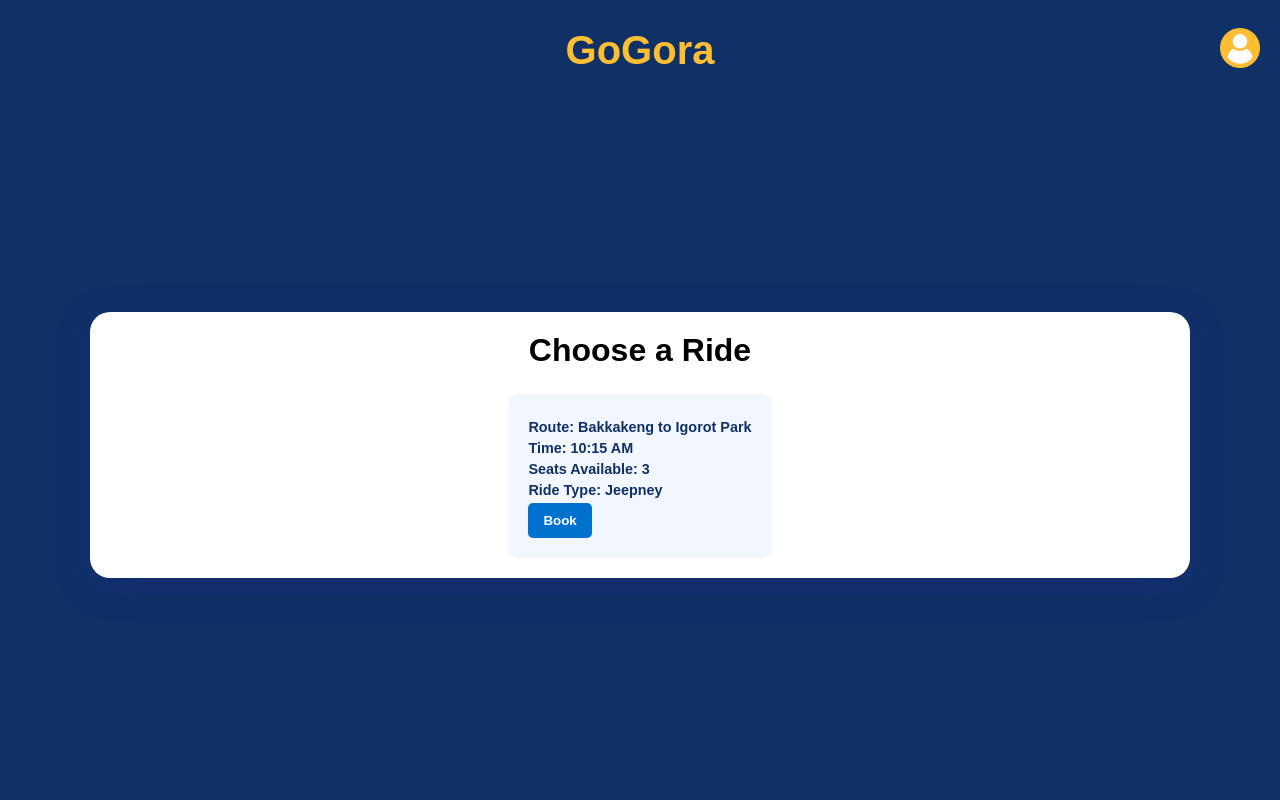
After one commit to jekkaii/GoGora, a PHP site: page /booking.php in a window 1280 px wide. The commit adds this page. Run offline with PHP 8.4, Linux system fonts and the light colour scheme.

Commit message:
Booking (passenger)

```diff
--- /dev/null
+++ b/passenger/booking.php
@@ -0,0 +1,32 @@
+<!DOCTYPE html>
+<html lang="en">
+<head>
+    <meta charset="UTF-8">
+    <meta name="viewport" content="width=device-width, initial-scale=1.0">
+    <title>GoGora Booking</title>
+    <link rel="stylesheet" href="styles.css">
+</head>
+<body id="book-bod">
+    <!-- Header Section -->
+    <header class="book-head">
+        <h1>GoGora</h1>
+        <a href="#"><img src="assets/profile.png" alt="Profile"></a>
+    </header>
+
+    <!-- Main Content Section -->
+    <div class="book-cont">
+        <h1>Choose a Ride</h1>
+        <section class="ride-list">
+            <div class="ride-item">
+                <div class="ride-info">
+                    <p>Route: Bakkakeng to Igorot Park</p>
+                    <p>Time: 10:15 AM</p>
+                    <p>Seats Available: 3</p>
+                    <p>Ride Type: Jeepney</p>
+                    <button class="book-btn">Book</button>
+                </div>
+            </div>
+        </section>
+    </div>
+</body>
+</html>
--- a/passenger/styles.css
+++ b/passenger/styles.css
@@ -81,7 +81,8 @@ h2 {
     font-size: 14px;
 }
 
-.input-group input, .input-group select {
+.input-group input,
+.input-group select {
     width: 100%;
     padding: 12px;
     border: none;
@@ -109,7 +110,8 @@ h2 {
     justify-content: space-between;
 }
 
-.first-name, .last-name {
+.first-name,
+.last-name {
     flex: 1;
     margin-right: 10px;
 }
@@ -137,7 +139,8 @@ h2 {
     border-radius: 8px;
     cursor: pointer;
     transition: background 0.3s ease;
-    margin-bottom: 30px; /* Adjusted for more space */
+    margin-bottom: 30px;
+    /* Adjusted for more space */
 }
 
 .register-btn:hover {
@@ -170,9 +173,111 @@ h2 {
     border-radius: 8px;
     cursor: pointer;
     transition: background 0.3s ease;
-    margin-top: 20px; /* Optional: adds space above the button */
+    margin-top: 20px;
+    /* Optional: adds space above the button */
 }
 
 .dashboard-btn:hover {
     background-color: #2A2C78;
 }
+
+/* Booking */
+#book-bod {
+    margin: 0;
+    padding: 0;
+    box-sizing: border-box;
+    font-family: 'Poppins', sans-serif;
+    flex-direction: column;
+    align-items: center;
+    background: #103166;
+    height: 100vh;
+    padding-top: 70px;
+}
+
+.book-head {
+    background-color: #103166;
+    width: 100%;
+    padding: 20px 0;
+    color: #FDBE34;
+    position: fixed;
+    top: 0;
+    left: 0;
+    display: flex;
+    align-items: center;
+    justify-content: center;
+    padding-top: 50px;
+}
+
+.book-head h1 {
+    font-size: 2.5em;
+    margin: 0;
+    position: absolute;
+    left: 50%;
+    transform: translateX(-50%);
+}
+
+.book-head a {
+    position: absolute;
+    right: 20px;
+}
+
+.book-head img {
+    height: 40px;
+}
+
+.book-cont {
+    margin-top: 20px;
+    display: flex;
+    flex-direction: column;
+    align-items: center;
+    width: 1100px;
+    background: white;
+    border-radius: 20px;
+    padding: 20px;
+    box-shadow: 0 8px 32px rgba(31, 38, 135, 0.37);
+    backdrop-filter: blur(10px);
+}
+
+.ride-list {
+    display: flex;
+    flex-direction: column;
+    gap: 20px;
+    padding-top: 25px;
+}
+
+.ride-item {
+    background-color: #F2F7FF;
+    border-radius: 10px;
+    border-color: #007BFF;
+    padding: 20px;
+    display: flex;
+    justify-content: space-between;
+    align-items: center;
+    width: 100%;
+}
+
+.ride-info h2 {
+    font-size: 1.2em;
+    color: #4CAF50;
+}
+
+.ride-info p {
+    margin: 5px 0;
+    font-size: 0.9em;
+    font-weight: bold;
+    color: #103166;
+}
+
+.book-btn {
+    padding: 10px 15px;
+    background-color: #0071CE;
+    color: white;
+    border: none;
+    border-radius: 5px;
+    cursor: pointer;
+    font-weight: bold;
+}
+
+.book-btn:hover {
+    background-color: #77ABE2;
+}
```
Also changed, not shown: passenger/assets/profile.png (added).
